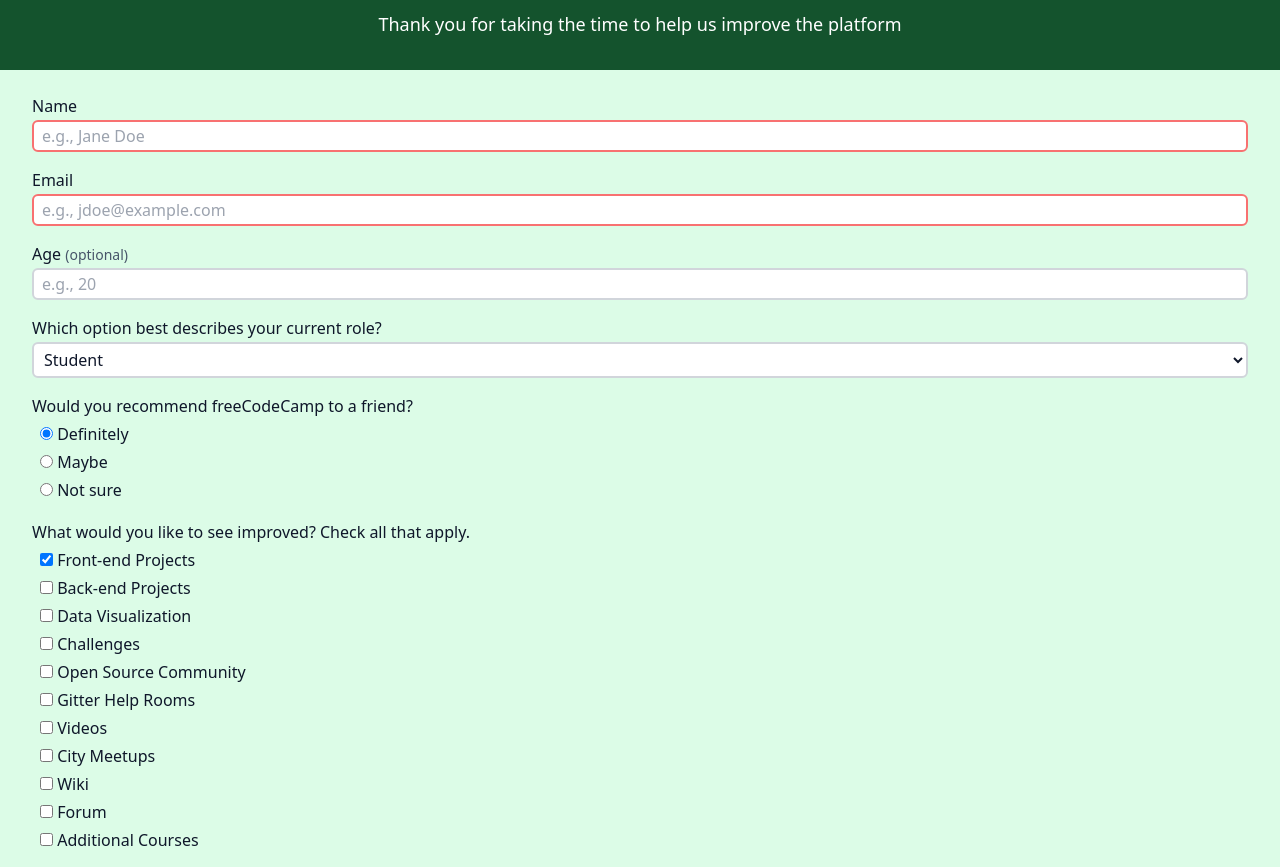
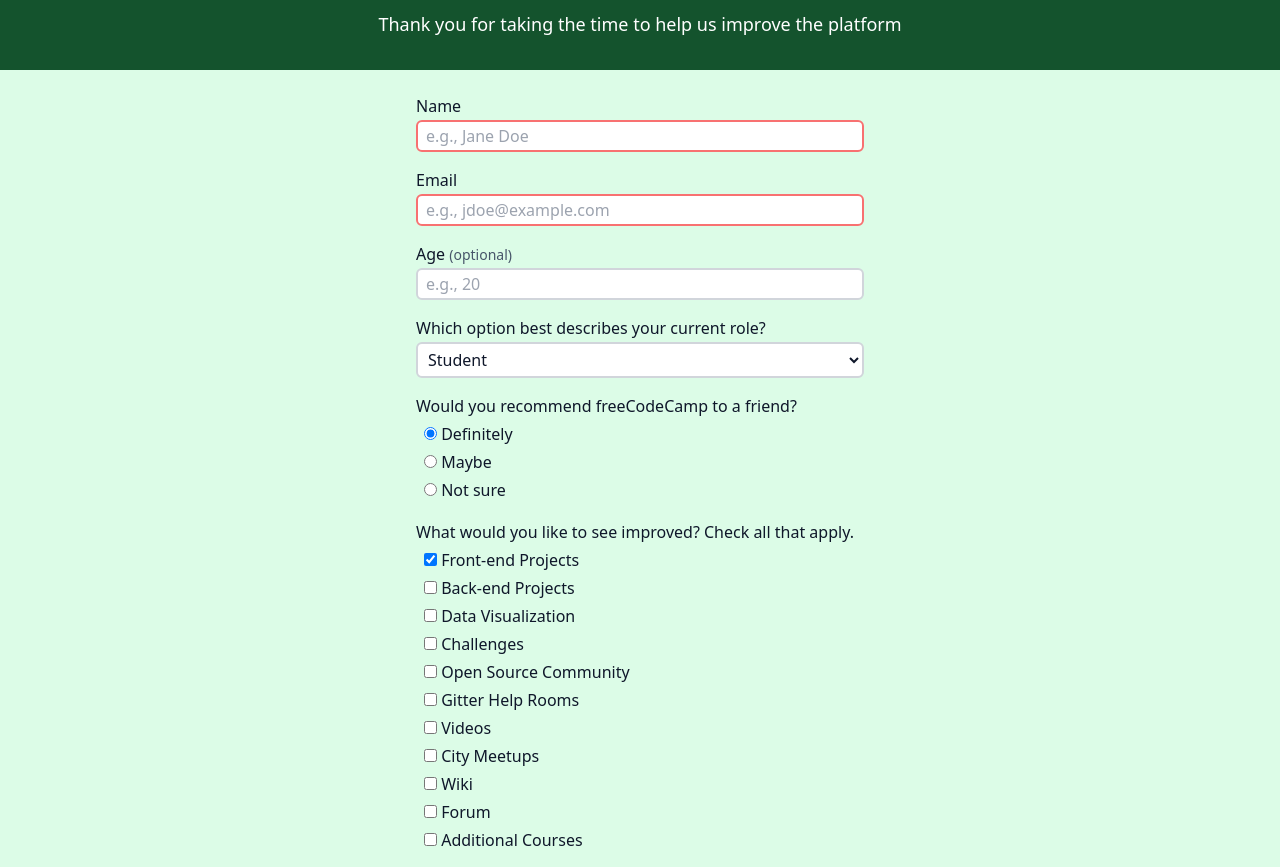
Before and after one commit to kevcomedia/fcc-survey-form, a website built with Parcel: page src/index.html in a window 1280 px wide. Shown: the part 78-945 px from the top of the page. Built offline with nearby package versions, Linux system fonts and the light colour scheme.

Commit message:
Reduce max width of form items on sm

```diff
--- a/src/index.html
+++ b/src/index.html
@@ -18,7 +18,7 @@
       </header>
 
       <form id="survey-form" class="bg-green-100 text-slate-900 p-6 sm:px-8">
-        <div class="mb-4 flex flex-col">
+        <div class="mb-4 flex flex-col mx-auto sm:max-w-md">
           <label for="name" id="name-label" class="mb-0.5">Name</label>
           <input
             id="name"
@@ -27,7 +27,7 @@
             required
           />
         </div>
-        <div class="mb-4 flex flex-col">
+        <div class="mb-4 flex flex-col mx-auto sm:max-w-md">
           <label for="email" id="email-label" class="mb-0.5">Email</label>
           <input
             id="email"
@@ -37,7 +37,7 @@
             required
           />
         </div>
-        <div class="mb-4 flex flex-col">
+        <div class="mb-4 flex flex-col mx-auto sm:max-w-md">
           <label for="number" id="number-label" class="mb-0.5"
             >Age <span class="text-slate-600 text-sm">(optional)</span></label
           >
@@ -50,7 +50,7 @@
             placeholder="e.g., 20"
           />
         </div>
-        <div class="mb-4 flex flex-col">
+        <div class="mb-4 flex flex-col mx-auto sm:max-w-md">
           <label for="dropdown" class="mb-0.5"
             >Which option best describes your current role?</label
           >
@@ -65,7 +65,7 @@
             <option value="other">Other</option>
           </select>
         </div>
-        <div class="mb-4 flex flex-col">
+        <div class="mb-4 flex flex-col mx-auto sm:max-w-md">
           <p class="mb-0.5">Would you recommend freeCodeCamp to a friend?</p>
           <label class="pl-2 py-0.5 font-light">
             <input
@@ -84,7 +84,7 @@
             sure
           </label>
         </div>
-        <div class="mb-4 flex flex-col">
+        <div class="mb-4 flex flex-col mx-auto sm:max-w-md">
           <p class="mb-0.5">
             What would you like to see improved? Check all that apply.
           </p>
@@ -155,7 +155,7 @@
             Additional Courses
           </label>
         </div>
-        <div class="mb-4 flex flex-col">
+        <div class="mb-4 flex flex-col mx-auto sm:max-w-md">
           <label for="comments" class="mb-0.5"
             >Any comments or suggestions?</label
           >
```
